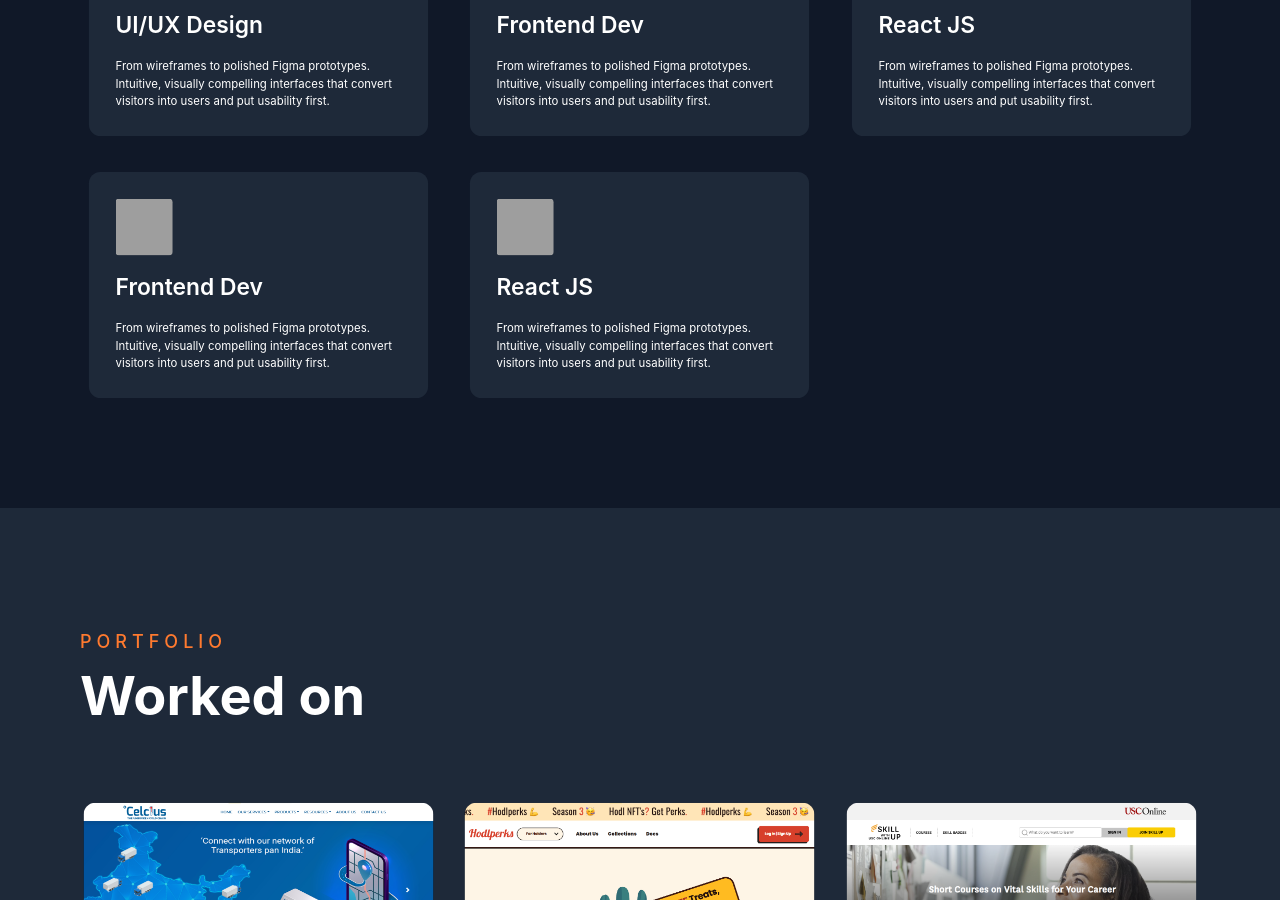
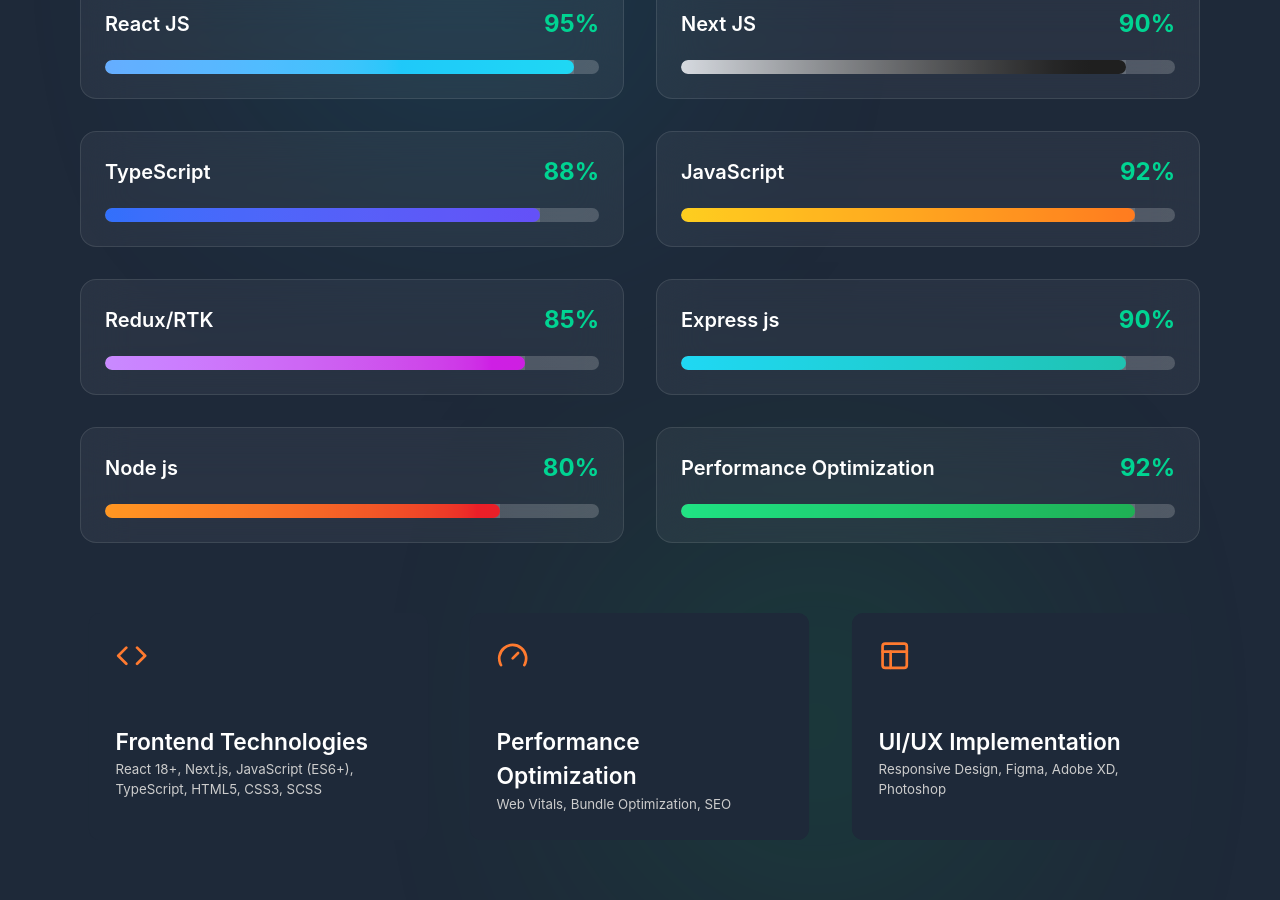
Before and after one commit to developersunilpatel/Resume, a Next.js app: page / in a window 1280 px wide. Shown: the part 1900-2800 px from the top of the page. Built offline with nearby package versions, Linux system fonts and the light colour scheme; grey boxes are pictures that could not be loaded.

Commit message:
Add files via upload

```diff
--- a/package.json
+++ b/package.json
@@ -11,6 +11,7 @@
   "dependencies": {
     "@headlessui/react": "^2.2.10",
     "@heroicons/react": "^2.2.0",
+    "framer-motion": "^12.40.0",
     "lucide-react": "^1.16.0",
     "next": "16.2.6",
     "next-themes": "^0.4.6",
--- a/src/app/page.tsx
+++ b/src/app/page.tsx
@@ -1,11 +1,12 @@
 import About from "@/components/About";
-import Blog from "@/components/Blog";
-import ClientFeedback from "@/components/ClientFeedback";
+// import Blog from "@/components/Blog";
+// import ClientFeedback from "@/components/ClientFeedback";
 import Contact from "@/components/Contact";
 import Header from "@/components/Header";
 import Hero from "@/components/Hero";
 import Portfolio from "@/components/Portfolio";
-import Services from "@/components/Services";
+// import Services from "@/components/Services";
+import Skills from "@/components/Skills";
 
 export default function Home() {
   return (
@@ -16,13 +17,15 @@ export default function Home() {
 
       <About />
 
-      <Services />
+      <Skills />
+
+      {/* <Services /> */}
 
       <Portfolio />
 
-      <ClientFeedback />
+      {/* <ClientFeedback /> */}
 
-      <Blog />
+      {/* <Blog /> */}
 
       <Contact />
     </>
--- a/src/components/About.tsx
+++ b/src/components/About.tsx
@@ -1,20 +1,6 @@
 import React from "react";
-// import Image from "next/image";
 import { HiOutlineLocationMarker, HiOutlinePhone, HiOutlineMail, HiOutlineAcademicCap, } from "react-icons/hi";
 import { FiCode, FiTarget, FiUsers, FiTrendingUp, } from "react-icons/fi";
-
-// const tools = [
-//   "ReactJs",
-//   "NextJs",
-//   "Typescript",
-//   "Javascript",
-//   "HTML5",
-//   "CSS3",
-//   "Tailwind CSS",
-//   "BootStrap",
-//   "Animation",
-//   "Framer",
-// ];
 
 const qualities = [
   {
@@ -38,10 +24,10 @@ const qualities = [
 const About = () => {
   return (
     <section id="about" className="py-16 bg-gray-900">
-      <div className="relative min-h-[60vh] z-10 mx-auto flex container items-center justify-between gap-16 px-6 py-10 md:px-14 xl:px-20">
-        <div className="grid lg:grid-cols-2 gap-6 items-center">
-          <div className="xl:p-16 lg:p-10 p-0 lg:mb-0 mb-8">
-            <div className="grid grid-cols-1 gap-6 md:grid-cols-2">
+      <div className="relative min-h-[80vh] z-10 mx-auto flex container items-center justify-between gap-16 py-10">
+        <div className="flex flex-col-reverse lg:grid lg:grid-cols-2 lg:gap-30 gap-14 lg:items-center ">
+          <div className="xl:py-16 lg:py-10 p-0 lg:mb-0 mb-8">
+            <div className="grid grid-cols-1 gap-6 sm:grid-cols-2">
               {qualities.map((item, index) => {
                 const Icon = item.icon;
 
@@ -90,20 +76,6 @@ const About = () => {
                 <HiOutlineAcademicCap className="text-[#ff7a2f]" size={22} /> BCA - Gujarat University
               </li>
             </ul>
-
-            {/* <p className="mb-2 uppercase">Stack & tools</p>
-            <div className="min-h-[50px] flex gap-3 flex-wrap">
-              {tools?.map((s: string, index: number) => {
-                return (
-                  <div
-                    key={index}
-                    className={`flex items-center justify-center border-1 rounded-4xl px-3 py-0 h-[30px] text-[14px] border-gray-500`}
-                  >
-                    {s}
-                  </div>
-                );
-              })}
-            </div> */}
           </div>
         </div>
       </div>
--- a/src/components/Header.tsx
+++ b/src/components/Header.tsx
@@ -30,27 +30,27 @@ const Header = () => {
           </button>
         </div>
         <PopoverGroup className="hidden lg:flex lg:gap-x-12">
-          <a href="#services" className="text-sm/6 font-semibold text-white">
+          <a href="#about" className="text-sm/6 font-semibold text-white">
+            About
+          </a>
+          <a href="#skills" className="text-sm/6 font-semibold text-white">
+            Skills
+          </a>
+          {/* <a href="#services" className="text-sm/6 font-semibold text-white">
             Services
-          </a>
-          {/* <a href="#skills" className="text-sm/6 font-semibold text-white">
-            Skills
           </a> */}
           <a href="#portfolio" className="text-sm/6 font-semibold text-white">
             Portfolio
           </a>
-          <a href="#about" className="text-sm/6 font-semibold text-white">
-            About
-          </a>
-          <a
+          {/* <a
             href="#clientFeedback"
             className="text-sm/6 font-semibold text-white"
           >
             Client Feedback
-          </a>
-          <a href="#blog" className="text-sm/6 font-semibold text-white">
+          </a> */}
+          {/* <a href="#blog" className="text-sm/6 font-semibold text-white">
             Blog
-          </a>
+          </a> */}
           <a href="#contact" className="text-sm/6 font-semibold text-white">
             Contact
           </a>
@@ -102,12 +102,12 @@ const Header = () => {
                 >
                   About
                 </a>
-                <a
+                {/* <a
                   href="#services"
                   className="-mx-3 block rounded-lg px-3 py-2 text-base/7 font-semibold text-white hover:bg-white/5"
                 >
                   Services
-                </a>
+                </a> */}
                 <a
                   href="#skills"
                   className="-mx-3 block rounded-lg px-3 py-2 text-base/7 font-semibold text-white hover:bg-white/5"
--- a/src/components/Portfolio.tsx
+++ b/src/components/Portfolio.tsx
@@ -85,7 +85,7 @@ const data: Data[] = [
 
 const Portfolio = () => {
   return (
-    <section id="portfolio" className="relative text-white py-6 bg-gray-800">
+    <section id="portfolio" className="relative text-white py-6 bg-gray-900">
       <div className="relative min-h-[90vh] z-10 mx-auto flex container items-center justify-between gap-16 px-6 py-24 md:px-14 xl:px-20">
         <div className="flex flex-col">
           <p className="m-0 text-[18px] font-medium uppercase tracking-[5px] text-[#ff7a2f]">
--- /dev/null
+++ b/src/components/Skills.tsx
@@ -0,0 +1,186 @@
+"use client";
+
+import { motion } from "framer-motion";
+import { FiCode } from "react-icons/fi";
+import { LuGauge, LuPanelsTopLeft, } from "react-icons/lu";
+
+type Skill = {
+  name: string;
+  percentage: number;
+  color: string;
+};
+
+const skills: Skill[] = [
+  {
+    name: "React JS",
+    percentage: 95,
+    color: "from-blue-400 to-cyan-400",
+  },
+  {
+    name: "Next JS",
+    percentage: 90,
+    color: "from-gray-300 to-black",
+  },
+  {
+    name: "TypeScript",
+    percentage: 88,
+    color: "from-blue-600 to-indigo-600",
+  },
+  {
+    name: "JavaScript",
+    percentage: 92,
+    color: "from-yellow-400 to-orange-500",
+  },
+  {
+    name: "Redux/RTK",
+    percentage: 85,
+    color: "from-purple-400 to-fuchsia-600",
+  },
+  {
+    name: "Express js",
+    percentage: 90,
+    color: "from-cyan-400 to-teal-500",
+  },
+  {
+    name: "Node js",
+    percentage: 80,
+    color: "from-orange-400 to-red-600",
+  },
+  {
+    name: "Performance Optimization",
+    percentage: 92,
+    color: "from-green-400 to-green-600",
+  },
+];
+
+const expertise = [
+  {
+    icon: FiCode,
+    title: "Frontend Technologies",
+    skills: "React 18+, Next.js, JavaScript (ES6+), TypeScript, HTML5, CSS3, SCSS"
+  },
+  {
+    icon: LuGauge,
+    title: "Performance Optimization",
+    skills: "Web Vitals, Bundle Optimization, SEO"
+  },
+  {
+    icon: LuPanelsTopLeft,
+    title: "UI/UX Implementation",
+    skills: "Responsive Design, Figma, Adobe XD, Photoshop"
+  },
+];
+
+export default function Skills() {
+  return (
+
+    <section id="skills" className="py-16 bg-gray-800">
+      <div className="relative min-h-[70vh] z-10 mx-auto flex flex-col container justify-between px-6 py-10 md:px-14 xl:px-20">
+
+
+        {/* Background Glow */}
+        <div className="absolute inset-0 opacity-30">
+          <div className="absolute left-1/4 top-20 h-72 w-72 rounded-full bg-cyan-500 blur-[140px]" />
+          <div className="absolute right-1/4 bottom-20 h-72 w-72 rounded-full bg-green-500 blur-[140px]" />
+        </div>
+
+
+        <p className="m-0 text-[18px] font-medium uppercase tracking-[5px] text-[#ff7a2f] mb-6">
+          About my skills
+        </p>
+        <div className="text-[54px] font-bold text-white mb-24 capitalize leading-[64px]">
+          Skills & Expertise
+        </div>
+
+        <div className="relative z-10 w-full">
+          <div className="grid gap-8 lg:grid-cols-2">
+            {skills.map((skill, index) => (
+              <motion.div
+                key={skill.name}
+                initial={{ opacity: 0, y: 40 }}
+                whileInView={{ opacity: 1, y: 0 }}
+                transition={{
+                  duration: 0.6,
+                  delay: index * 0.1,
+                }}
+                viewport={{ once: true }}
+                className="group relative overflow-hidden rounded-2xl border border-white/10 bg-white/5 p-6 backdrop-blur-xl"
+              >
+                {/* Card Glow */}
+                <div className="absolute inset-0 bg-gradient-to-r from-cyan-500/5 to-green-500/5 opacity-0 transition duration-500 group-hover:opacity-100" />
+
+                <div className="relative mb-5 flex items-center justify-between">
+                  <h3 className="text-xl font-semibold text-white">
+                    {skill.name}
+                  </h3>
+
+                  <span className="text-2xl font-bold text-emerald-400">
+                    {skill.percentage}%
+                  </span>
+                </div>
+
+                {/* Progress Bar */}
+                <div className="relative h-[14px] overflow-hidden rounded-full bg-white/10">
+                  {/* Dark Track */}
+                  <div className="absolute inset-0 bg-gradient-to-r from-white/5 to-white/10" />
+
+                  {/* Animated Fill */}
+                  <motion.div
+                    initial={{ width: 0 }}
+                    whileInView={{ width: `${skill.percentage}%` }}
+                    transition={{
+                      duration: 1.4,
+                      ease: "easeOut",
+                      delay: 0.2,
+                    }}
+                    viewport={{ once: true }}
+                    className={`relative h-full rounded-full bg-gradient-to-r ${skill.color}`}
+                  >
+                    {/* Shine Effect */}
+                    <div className="absolute inset-0 animate-pulse bg-white/20" />
+                  </motion.div>
+                </div>
+              </motion.div>
+            ))}
+          </div>
+        </div>
+
+
+
+
+
+        <div className="xl:py-16 lg:py-10 p-0 lg:mb-0 mb-8">
+          <div className="grid grid-cols-1 gap-6 sm:grid-cols-3">
+            {expertise.map((item, index) => {
+              const Icon = item.icon;
+
+              return (
+                <div
+                  key={index}
+                  className="group scale-[0.95] rounded-xl bg-gray-800 p-7 transition-all duration-300 hover:scale-[1] hover:bg-gray-700/80 hover:shadow-[0_0_30px_rgba(255,122,47,0.08)]"
+                >
+                  <div className="mb-14">
+                    <Icon
+                      size={34}
+                      className="text-[#ff7a2f] transition-all duration-300 group-hover:rotate-6 group-hover:scale-110"
+                    />
+                  </div>
+
+                  <h3 className="text-[24px] font-semibold text-white transition-colors duration-300 group-hover:text-[#ff7a2f]" >
+                    {item.title}
+                  </h3>
+
+                  <p className="text-[14px] text-[#ccc] transition-colors duration-300 group-hover:text-[#ff7a2f]" >
+                    {item.skills}
+                  </p>
+                </div>
+              );
+            })}
+          </div>
+        </div>
+
+
+      </div>
+    </section>
+  );
+}
```
Also changed, not shown: src/components/Contact.tsx (+54 -58 lines).
